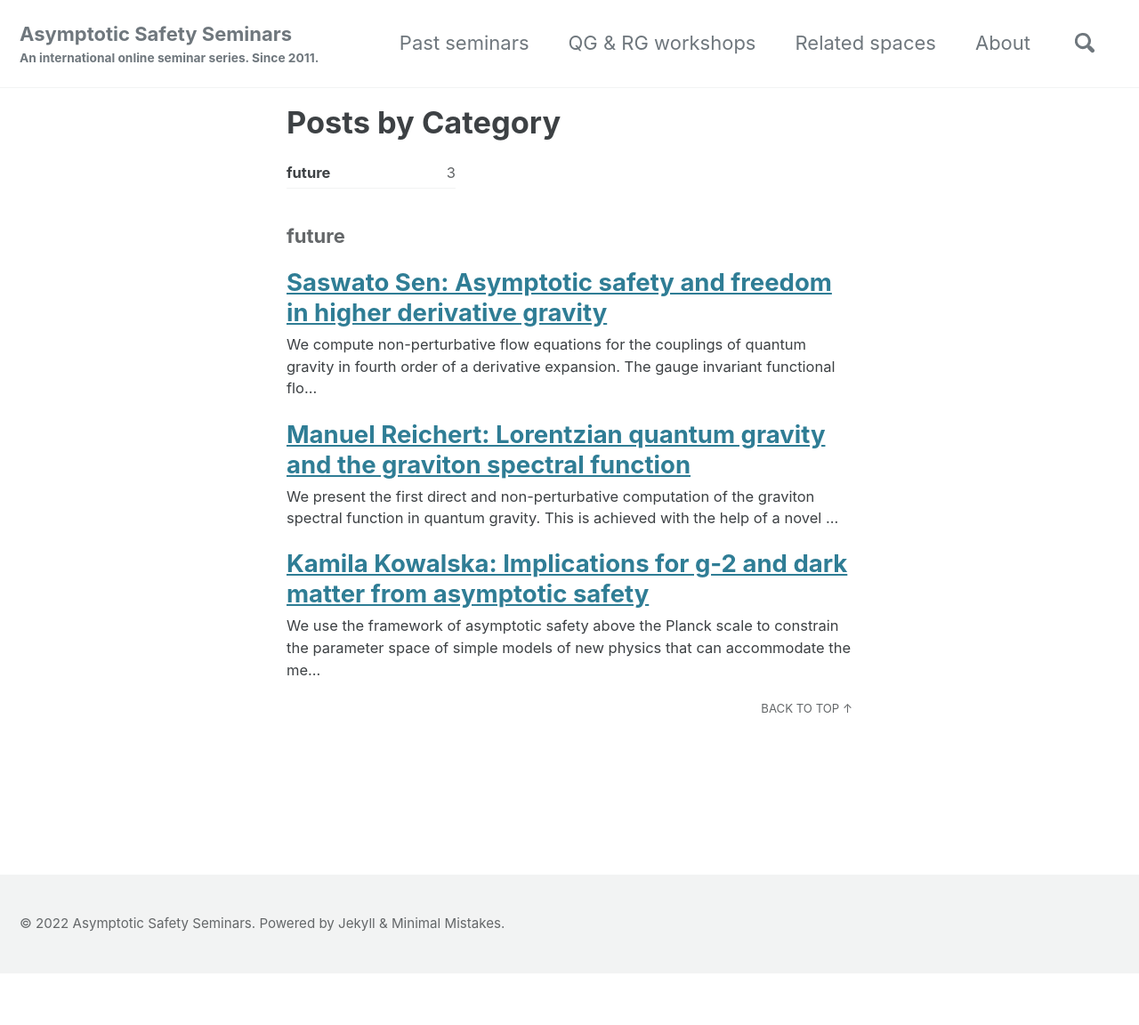
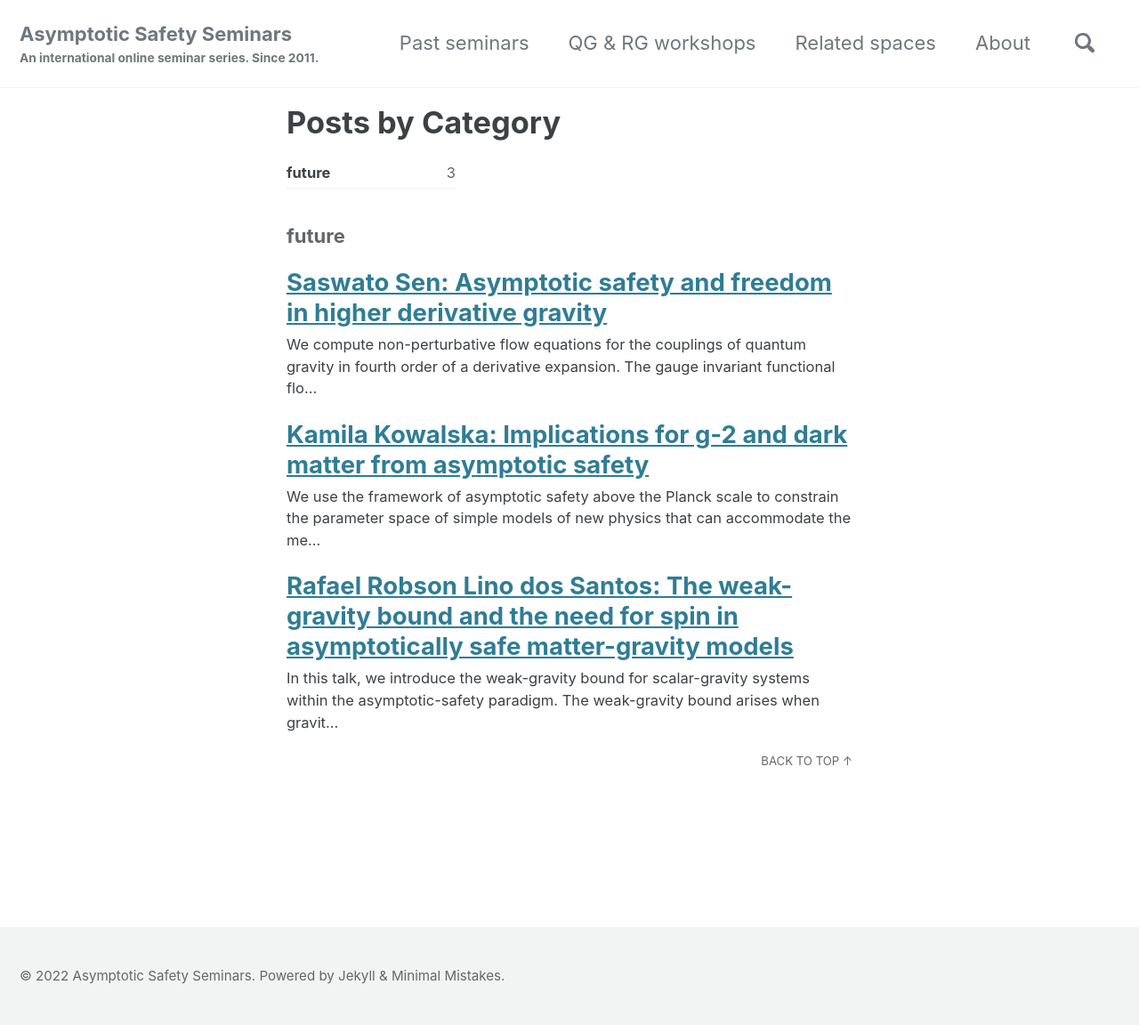
Before and after one commit to aaron-hd/as-website, a Jekyll site: the page built from _pages/category-archive.md, in a window 1280 px wide. Shown: the whole page at 89% size. Built offline with Jekyll 4.4.1, drawn with Linux system fonts in a browser that asks for light colours; cached includes are drawn as plain includes; before the commit the page ends 1094 px from its top, so only the background shows below that.

Commit message:
reverse changes

```diff
--- a/_posts/2022-02-07-Manuel-Reichert.md
+++ /dev/null
@@ -1,7 +0,0 @@
----
-title: "Manuel Reichert: Lorentzian quantum gravity and the graviton spectral function"
-published: "true"
-category: "future"
----
-
-We present the first direct and non-perturbative computation of the graviton spectral function in quantum gravity. This is achieved with the help of a novel Lorentzian renormalisation group approach, combined with a spectral representation of correlation functions. We find a positive graviton spectral function, showing a massless one-graviton peak and a multi-graviton continuum with an asymptotically safe scaling for large spectral values. We also study the impact of a cosmological constant. Further steps to investigate scattering processes and unitarity in asymptotically safe quantum gravity are indicated.
```
Also changed, not shown: _posts/2021-12-13-Rafael-Robson-Lino-dos-Santos.md (+2 -0 lines).
